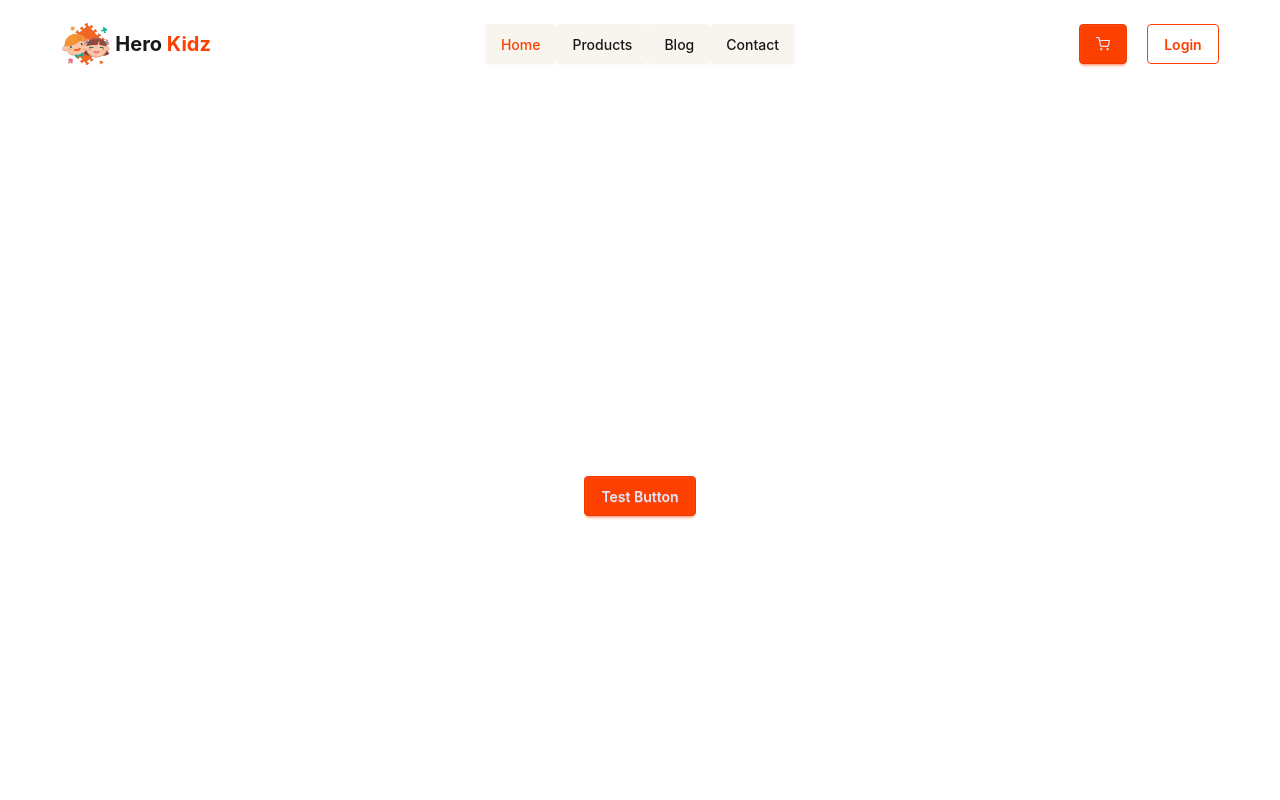
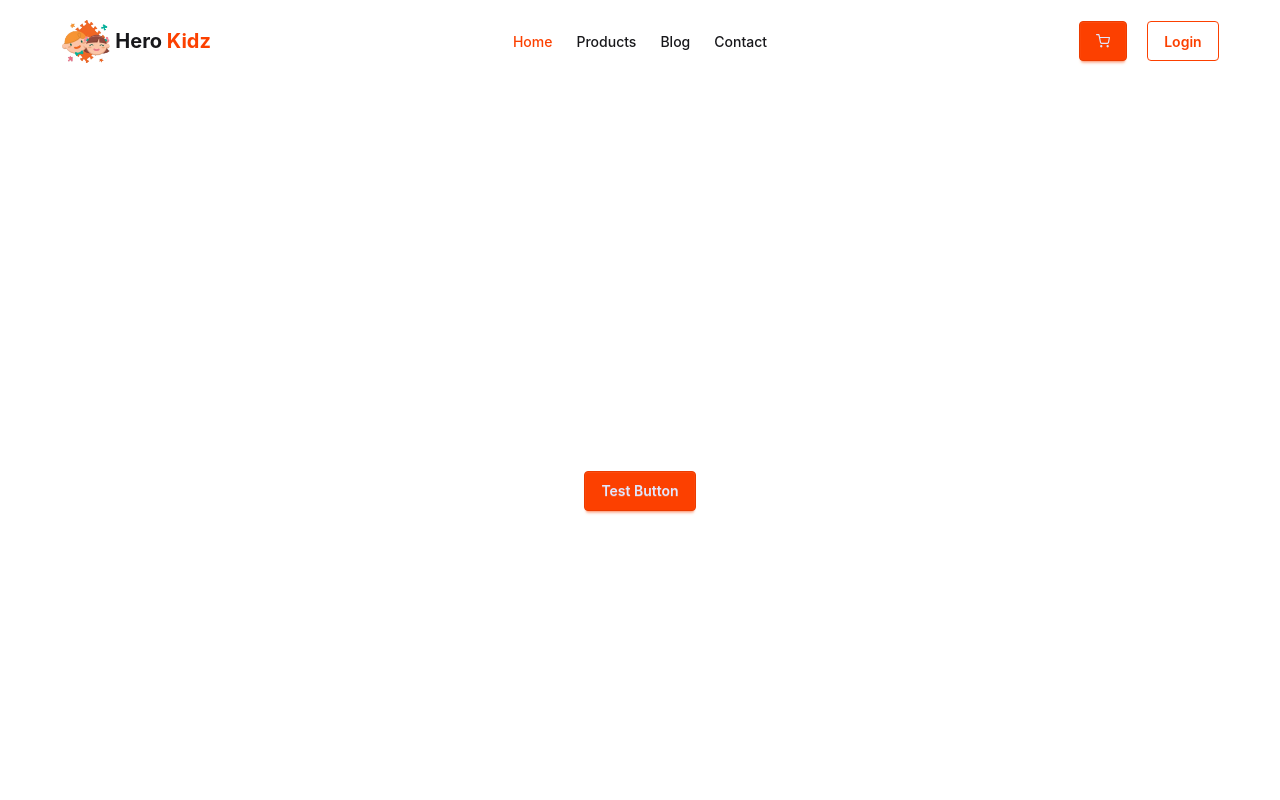
Before and after one commit to dev-rafiul/ecommerce_with_nextjs_frontend, a Next.js app: page / in a window 1280 px wide. Shown: the top 800 px of the page. Built offline with nearby package versions, Linux system fonts and the light colour scheme.

Commit message:
remove a navbar css btn

```diff
--- a/src/components/buttons/NavLink.jsx
+++ b/src/components/buttons/NavLink.jsx
@@ -5,7 +5,7 @@ import React from 'react';
 
 const NavLink = ({href, children}) => {
     const path = usePathname()
-    return <Link className={`${path.startsWith(href) && "text-primary"} font-medium btn border-none`} href={href}>{children}</Link>
+    return <Link className={`${path.startsWith(href) && "text-primary"} font-medium border-none`} href={href}>{children}</Link>
 
 };
 
```
